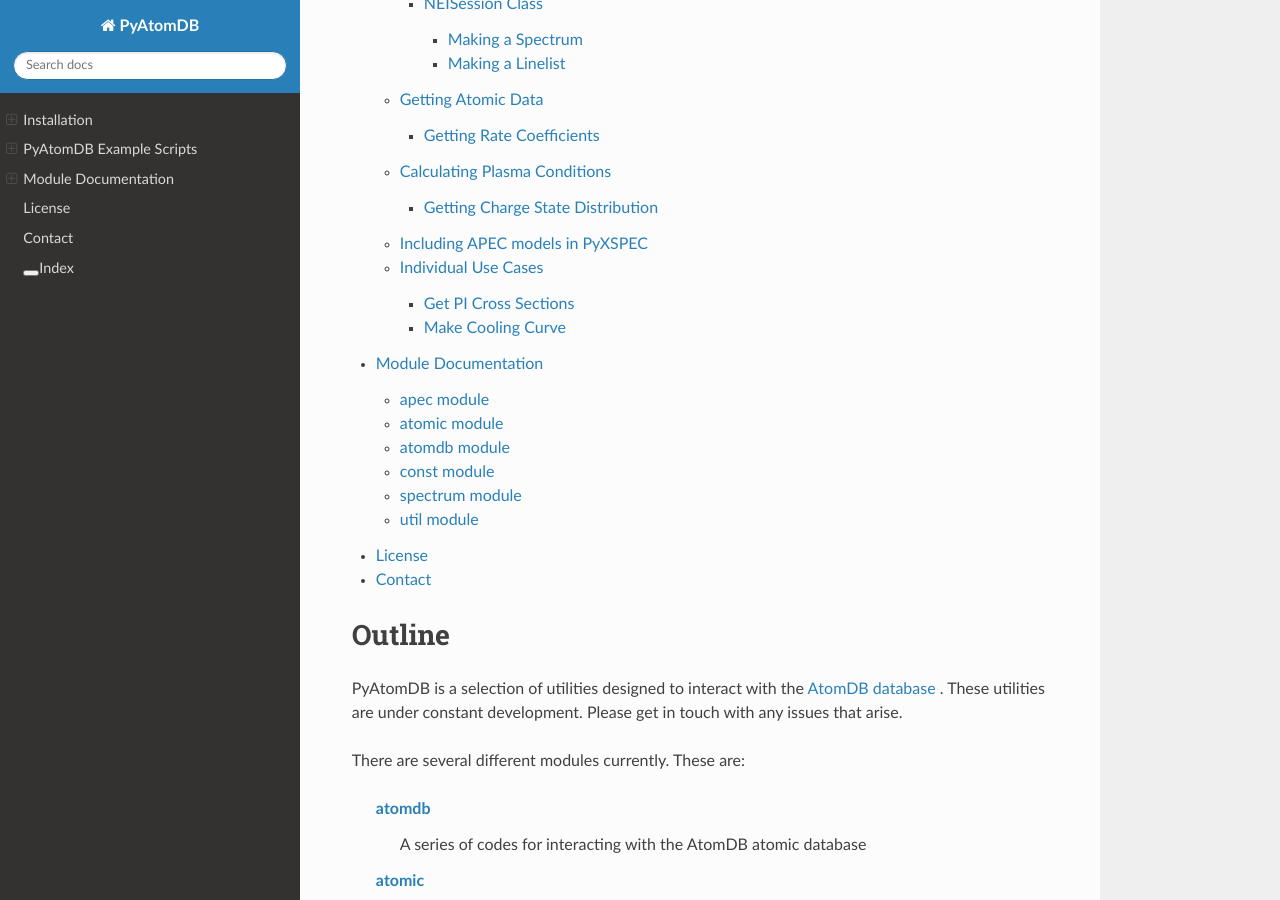
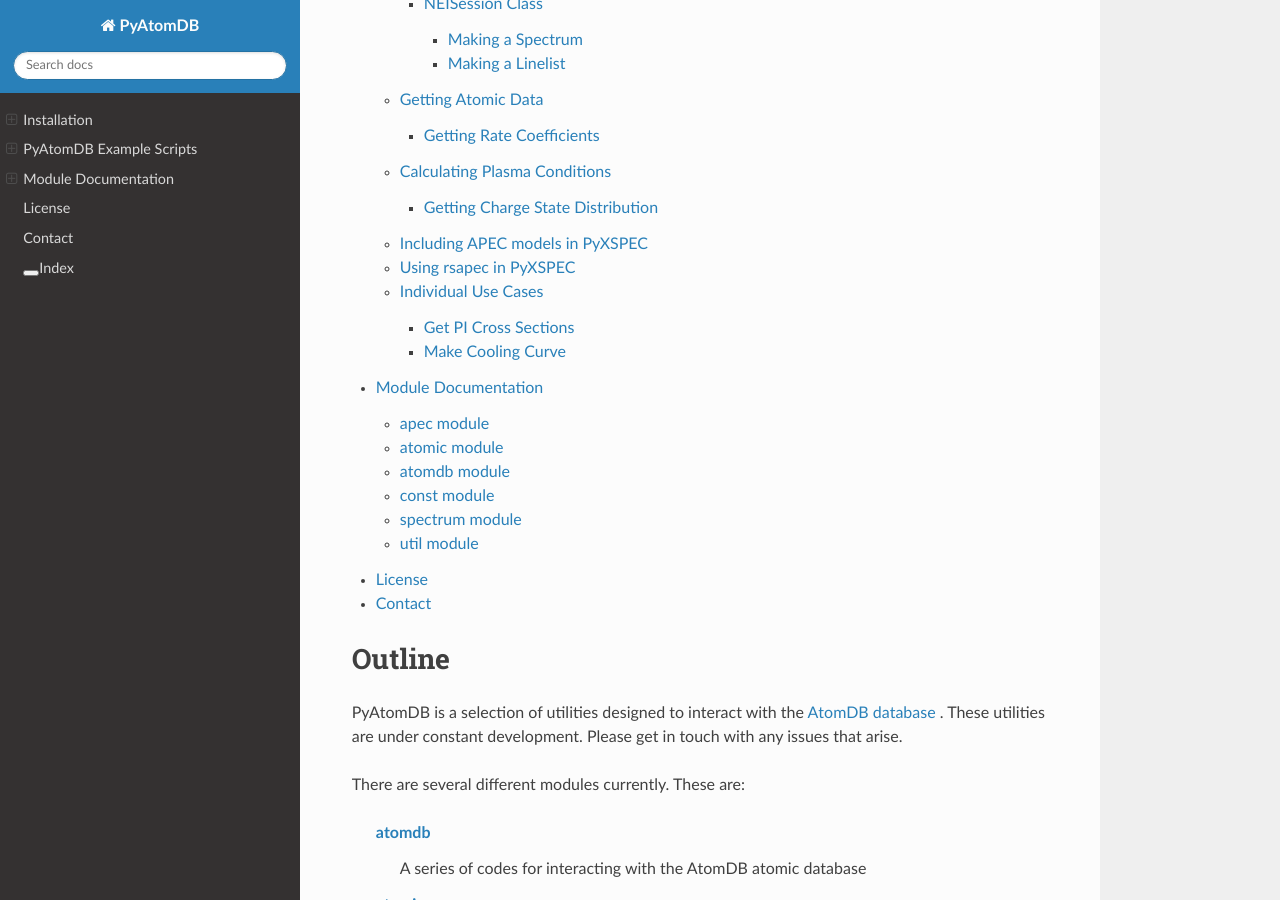
Before and after one commit to AtomDB/pyatomdb, a Sphinx documentation site: the page built from pyatomdb/docs/index.rst, in a window 1280 px wide and 900 px high, scrolled down 1396 px. Built offline with Sphinx 7.4.7 and the Read the Docs theme 2.0.0, drawn with Linux system fonts in a browser that asks for light colours.

Commit message:
update examples rst file

```diff
--- a/pyatomdb/docs/examples.rst
+++ b/pyatomdb/docs/examples.rst
@@ -338,6 +338,15 @@
 the ``wrapper`` directory.
 
 
+
+--------------------------------
+Using rsapec in PyXSPEC
+--------------------------------
+.. literalinclude:: ../examples/rsapec.py
+
+
+
+
 --------------------
 Individual Use Cases
 --------------------
```
